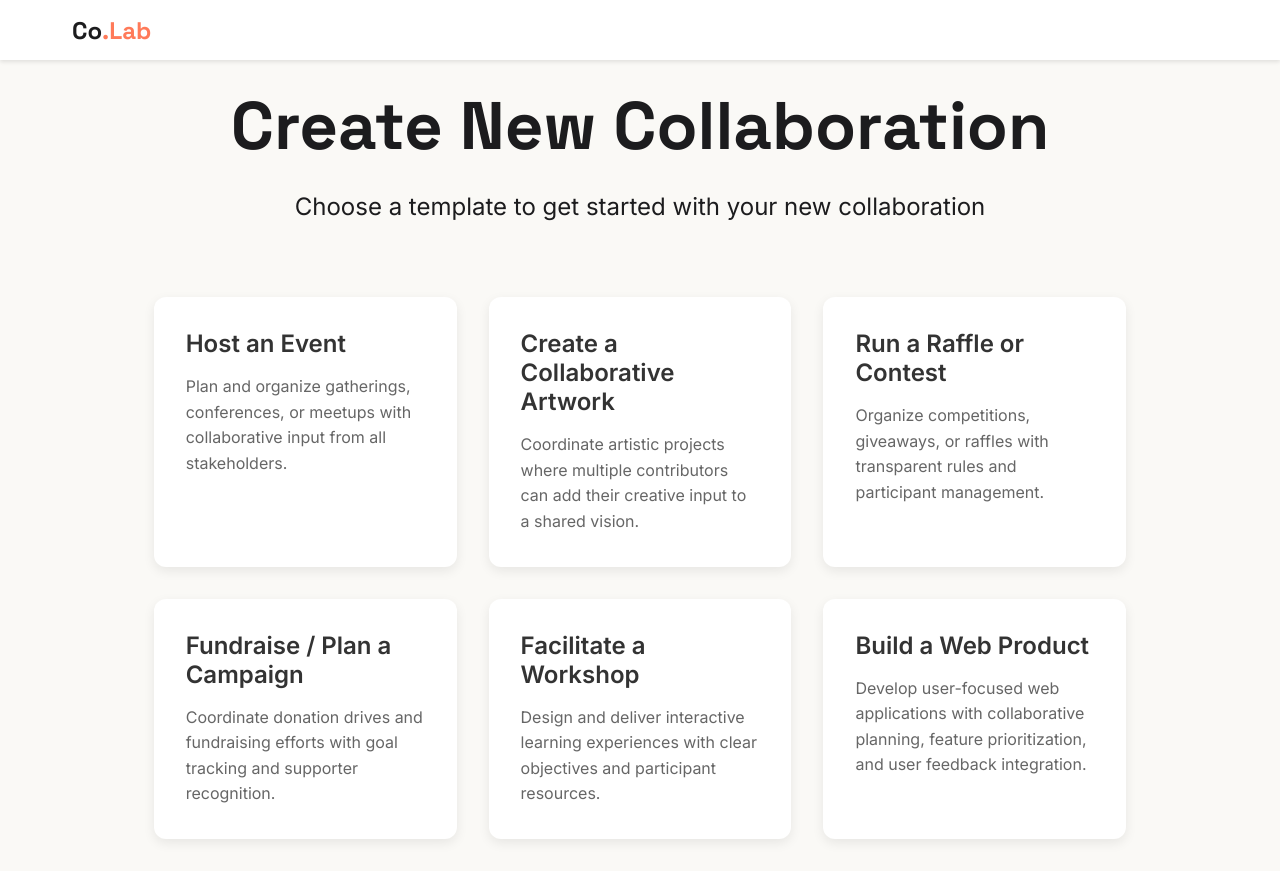
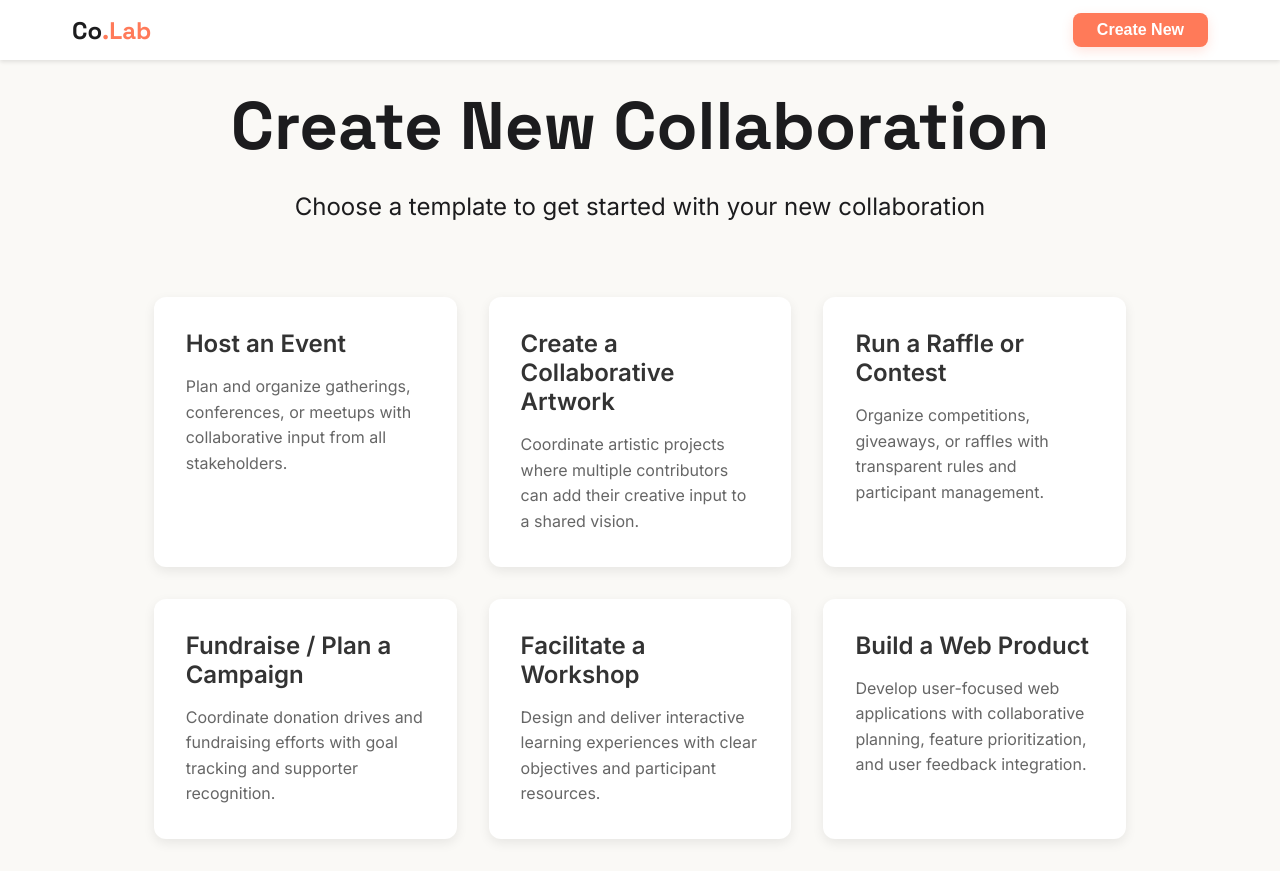
Before and after one commit to buidl-renaissance/co.lab, a Next.js app: page /create in a window 1280 px wide. Built offline with nearby package versions, Linux system fonts and the light colour scheme.

Commit message:
type fixes

```diff
--- a/src/components/EnhancedNav.tsx
+++ b/src/components/EnhancedNav.tsx
@@ -77,9 +77,9 @@ const EnhancedNav: React.FC<EnhancedNavProps> = ({ templates, collaborations })
             </MenuButton>
           )}
 
-          {/* <CreateButton onClick={() => router.push('/create')}>
+          <CreateButton onClick={() => router.push('/create')}>
             Create New
-          </CreateButton> */}
+          </CreateButton>
         </MenuSection>
       </NavBar>
     </NavContainer>
--- a/src/pages/collab/[id].tsx
+++ b/src/pages/collab/[id].tsx
@@ -11,7 +11,6 @@ import {
 import { GetServerSidePropsContext } from "next";
 import { getCollaborationById, getAllCollaborations } from "@/db/collaboration";
 import { Collaboration } from "@/data/collaboration";
-import AddTranscript from "@/components/AddTranscript";
 import EditTranscript from "@/components/EditTranscript";
 import { Loading } from "@/components/Loading";
 import QRCode from "react-qr-code";
--- a/src/pages/create/index.tsx
+++ b/src/pages/create/index.tsx
@@ -9,7 +9,6 @@ import {
   Title,
   Description,
 } from "@/components/Layout";
-import { PrimaryButton } from "@/components/Buttons";
 import EnhancedNav from "@/components/EnhancedNav";
 
 const TemplateGrid = styled.div`
```
